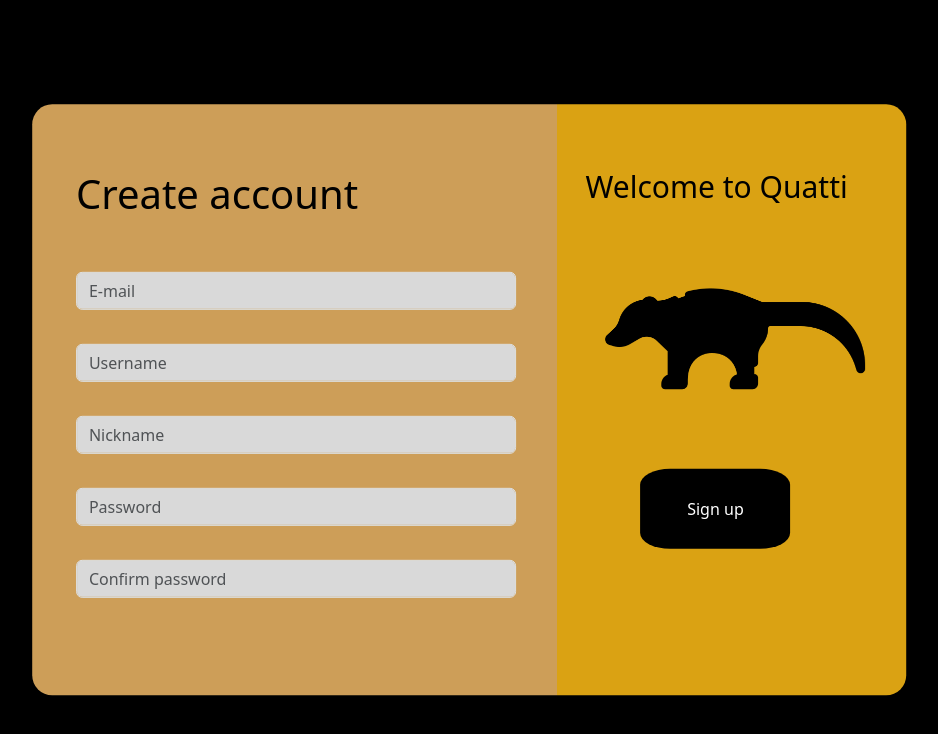
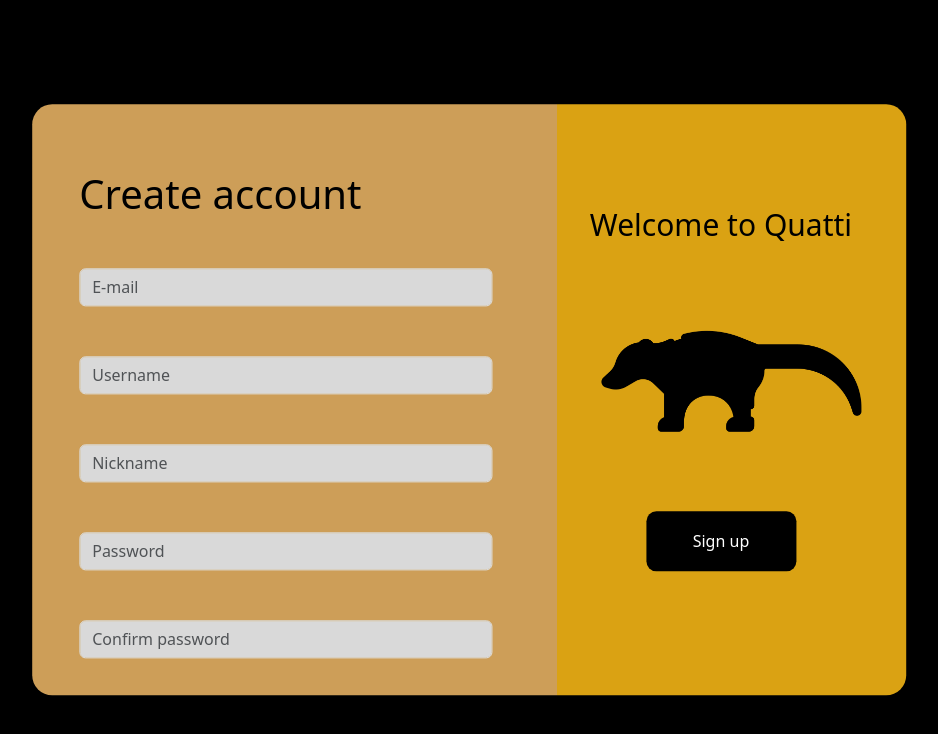
Before and after one commit to duduMiyake/Quatti, a plain HTML site: page signUp_screen/signUp_screen.html in a window 1280 px wide. Shown: the whole page, without its empty margins (171-1109 px from the left). Drawn offline with nearby package versions, Linux system fonts and the light colour scheme.

Commit message:
Add files via upload

```diff
--- a/signUp_screen/signUp_screen.css
+++ b/signUp_screen/signUp_screen.css
@@ -1,68 +1,72 @@
+body {
+    background-color: #000000;
+}
 
-body{
-    background-color: #000000;
- }
+#account {
+    font-size: 40px;
+    color: #000000;
+    margin-bottom: 50px;
+}
 
- .form-control{
-     background-color: #D9D9D9;
-     margin-bottom: 10px;
-     max-width: 440px;
- }
+#welcome-message {
+    font-size: 30px;
+}
 
- .form-control:focus{
-     background-color: #D9D9D9;
-     border-color: #D9D9D9;
- }
+#logo-icon {
+    margin-left: 20px;
+}
+
+.form-control {
+    background-color: #D9D9D9;
+    margin-bottom: 50px;
+    max-width: 440px;
+}
+
+.form-control:focus {
+    background-color: #D9D9D9;
+    border-color: #D9D9D9;
+}
 
 
- #box{
-     color: #000000;
-     background: linear-gradient(to right,#CD9E58 0, #CD9E58 60%, #DAA213 30%);
-     border-radius: 20px;
-     position: absolute;
-     top: 50%;
-     left: 50%;
-     transform: translate(-50%,-50%);
-     padding: 5%;
-     width: 873.59px;
-     height: 591.3px;
- }
+#box {
+    width: 873.59px;
+    height: 591.3px;
+    top: 50%;
+    left: 50%;
+    transform: translate(-50%, -50%);
+    color: #000000;
+    background: linear-gradient(to right, #CD9E58 0, #CD9E58 60%, #DAA213 30%);
+    border-radius: 20px;
+    position: absolute;
+    padding: 5%;
+}
 
- .row {
-     width: 873.59px;
-     height: 591.3px;
-     top: 50%;
-     left: 50%;
-     transform: translate(-45%,-40%);
-     position: absolute;
- }
+.row {
+    width: 873.59px;
+    height: 500px;
+    top: 50%;
+    left: 50%;
+    margin-left: 35px;
+    margin-top: 20px;
+    transform: translate(-50%, -50%);
+    border-radius: 20px;
+    position: absolute;
+}
 
- .btn{
-     background-color: black;
-     border: #000000;
-     margin-left: 55px;
-     border-radius: 20%;
-     width: 150px;
-     height: 80px;
- }
+#right-side {
+    margin-top: -100px;
+    margin-left: 35px;
+}
 
- .btn:hover{
-     background-color: #000000;
- }
+.btn {
+    background-color: black;
+    border: #000000;
+    border-radius: 10px;
+    width: 150px;
+    height: 60px;
+}
 
- .btn:active {
-     background-color: #000000;
- }
-
- #account{
-     font-size: 40px;
-     color: #000000;
- }
-
- #welcome-message {
-     font-size: 30px;
- }
-
- #logo-icon {
-     margin-left: 20px;
- }
+.btn:hover {
+    background-color: rgb(43, 43, 43);
+    transition: 0.5s;
+}
--- a/signUp_screen/signUp_screen.html
+++ b/signUp_screen/signUp_screen.html
@@ -1,56 +1,57 @@
 <!DOCTYPE html>
 <html lang="en">
+
 <head>
     <meta charset="UTF-8">
     <meta http-equiv="X-UA-Compatible" content="IE=edge">
     <meta name="viewport" content="width=device-width, initial-scale=1.0">
     <title>Document</title>
-    <link href="https://cdn.jsdelivr.net/npm/bootstrap@5.3.0-alpha2/dist/css/bootstrap.min.css" rel="stylesheet" integrity="sha384-aFq/bzH65dt+w6FI2ooMVUpc+21e0SRygnTpmBvdBgSdnuTN7QbdgL+OapgHtvPp" crossorigin="anonymous">
+    <link href="https://cdn.jsdelivr.net/npm/bootstrap@5.3.0-alpha2/dist/css/bootstrap.min.css" rel="stylesheet"
+        integrity="sha384-aFq/bzH65dt+w6FI2ooMVUpc+21e0SRygnTpmBvdBgSdnuTN7QbdgL+OapgHtvPp" crossorigin="anonymous">
     <link rel="stylesheet" href="signUp_screen.css">
 </head>
+
 <body>
     <div id="box" class="container">
         <div class="row">
-            <div class="col-7" id="left-side">
-                <label id="account">Create account</label>
-                <br>
+            <div class="col-6" id="left-side">
+                <h1 id="account">Create account</h1>
                 <form>
-                    <br>
-                    <br>
                     <div class="form-group">
-                    <input type="email" class="form-control" id="exampleInputEmail1" aria-describedby="emailHelp" placeholder="E-mail">
+                        <input type="email" class="form-control" id="exampleInputEmail1" aria-describedby="emailHelp"
+                            placeholder="E-mail">
                     </div>
-                    <br>
                     <div class="form-group">
-                        <input type="text" class="form-control" id="exampleInputUser" aria-describedby="emailHelp" placeholder="Username">
+                        <input type="text" class="form-control" id="exampleInputUser" aria-describedby="emailHelp"
+                            placeholder="Username">
                     </div>
-                    <br>
                     <div class="form-group">
-                        <input type="text" class="form-control" id="exampleInputNick" aria-describedby="emailHelp" placeholder="Nickname">
+                        <input type="text" class="form-control" id="exampleInputNick" aria-describedby="emailHelp"
+                            placeholder="Nickname">
                     </div>
-                    <br>
                     <div class="form-group">
-                    <input type="password" class="form-control" id="exampleInputPassword1" placeholder="Password">
+                        <input type="password" class="form-control" id="exampleInputPassword1" placeholder="Password">
                     </div>
-                    <br>
                     <div class="form-group">
-                        <input type="password" class="form-control" id="exampleInputPassword1confirm" placeholder="Confirm password">
+                        <input type="password" class="form-control" id="exampleInputPassword1confirm"
+                            placeholder="Confirm password">
                     </div>
-                    <br>
-                    <br>
                 </form>
             </div>
 
-        <div class="col-5" id="right-side">
-            <label id="welcome-message">Welcome to Quatti</label>
-            <img src="../Imagens/icone-logo-quatti.png" alt="logo" id="logo-icon" width="260" height="260">
-            <br>
-            <button type="submit" class="btn btn-primary">Sign up</button>
-        </div>
+            <div class="col-5 align-self-center text-center" id="right-side">
+                <h1 id="welcome-message">Welcome to Quatti</h1>
+                <img src="../Imagens/icone-logo-quatti.png" alt="logo" id="logo-icon" width="260" height="260">
+                <br>
+                <button type="submit" class="btn btn-secondary">Sign up</button>
+            </div>
         </div>
     </div>
 
-    <script src="https://cdn.jsdelivr.net/npm/bootstrap@5.3.0-alpha2/dist/js/bootstrap.bundle.min.js" integrity="sha384-qKXV1j0HvMUeCBQ+QVp7JcfGl760yU08IQ+GpUo5hlbpg51QRiuqHAJz8+BrxE/N" crossorigin="anonymous"></script>
+    <script src="https://cdn.jsdelivr.net/npm/bootstrap@5.3.0-alpha2/dist/js/bootstrap.bundle.min.js"
+        integrity="sha384-qKXV1j0HvMUeCBQ+QVp7JcfGl760yU08IQ+GpUo5hlbpg51QRiuqHAJz8+BrxE/N"
+        crossorigin="anonymous"></script>
 
 </body>
+
 </html>
```
